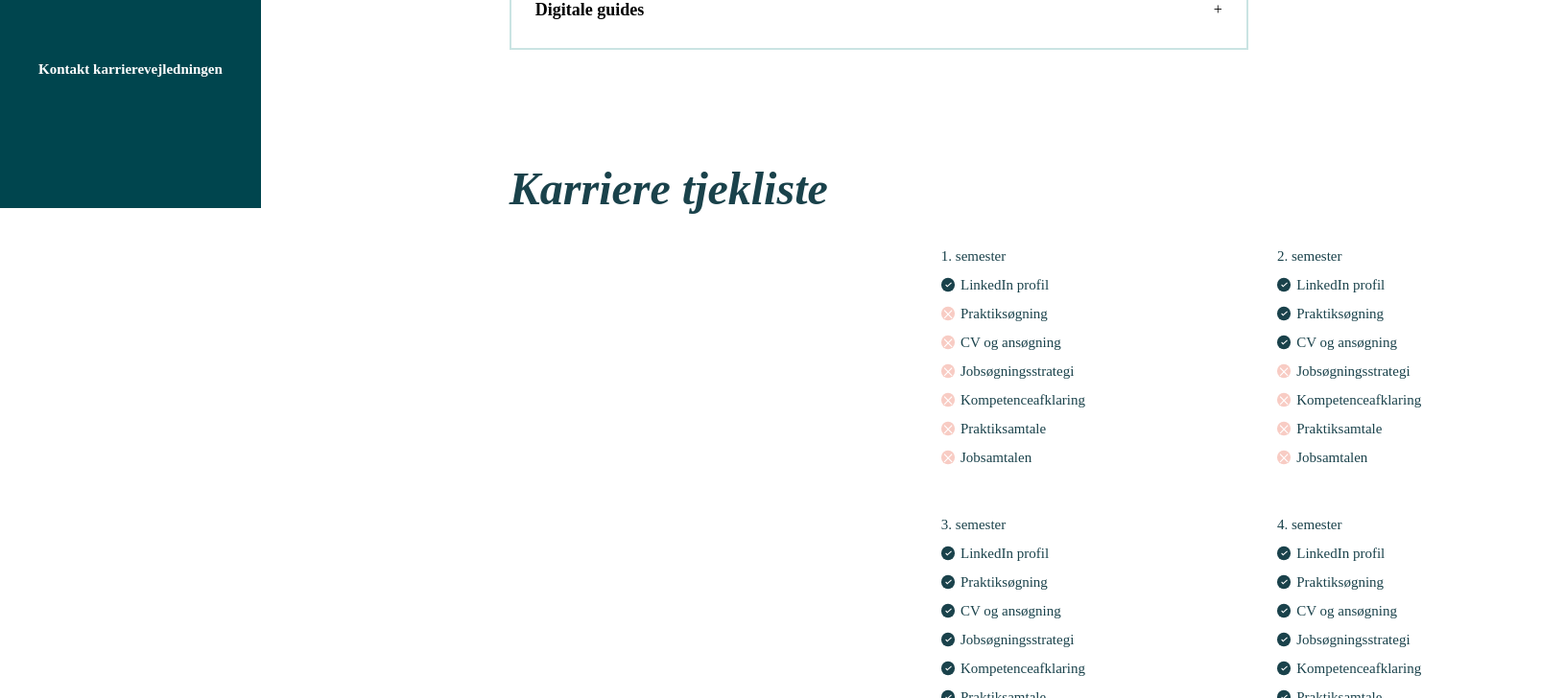
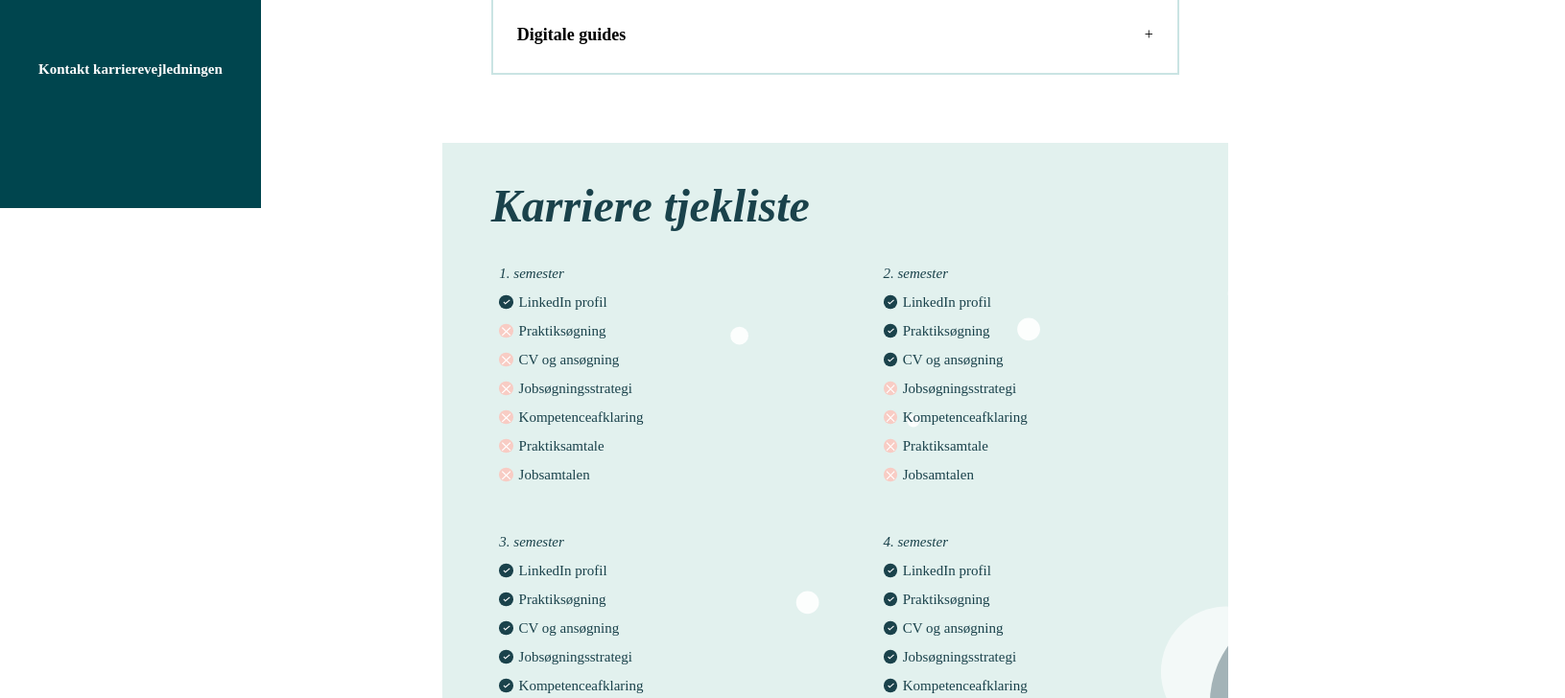
Before and after one commit to Kristoffer-Staugaard/hovedopgave, a Vue app: page /#/karrierevejledning in a window 1280 px wide. Shown: the part 700-1428 px from the top of the page at 96% size, 1631 px wide, since content can reach past the window. Built offline with nearby package versions, Linux system fonts and the light colour scheme; no server answers; a web font is replaced by a local one.

Commit message:
tjekliste opdateret

```diff
--- a/src/components/tjekliste.vue
+++ b/src/components/tjekliste.vue
@@ -4,13 +4,13 @@
 
 <template>
 
-    <section>
+    <section id="tjekliste-baggrund">
     <h2 class="italic">Karriere tjekliste</h2>
 
 <div class="flex-overordnet">
     <div class="flex-tjekliste">
             <div class="semester-opdeling">
-                <p>1. semester</p>
+                <p class="italic">1. semester</p>
 
             <div class="checkbox-class">
                 <img class="check-img" src="../assets/img/check.svg" alt="">
@@ -47,7 +47,7 @@
         </div>
 
         <div class="semester-opdeling">
-                <p>2. semester</p>
+                <p class="italic">2. semester</p>
 
                 <div class="checkbox-class">
                 <img class="check-img" src="../assets/img/check.svg" alt="">
@@ -86,7 +86,7 @@
 
         <div class="flex-tjekliste">
             <div class="semester-opdeling">
-                <p>3. semester</p>
+                <p class="italic">3. semester</p>
 
                 <div class="checkbox-class">
                     <img class="check-img" src="../assets/img/check.svg" alt="">
@@ -124,7 +124,7 @@
             </div>
 
             <div class="semester-opdeling">
-                <p>4. semester</p>
+                <p class="italic">4. semester</p>
                 <div class="checkbox-class">
                     <img class="check-img" src="../assets/img/check.svg" alt="">
                     <p>LinkedIn profil</p>
@@ -169,6 +169,13 @@
 
 <style scoped>
 
+#tjekliste-baggrund {
+    background-image: url("../assets/img/baggrund-tjekliste(2).svg");
+    background-repeat: no-repeat;
+    background-size: cover;
+
+}
+
 .italic {
     font-style: italic;
 }
@@ -182,18 +189,18 @@
     flex-direction: row;
     align-items: center;
     flex-wrap: wrap;
-    width: 750px;
+    width: 900px;
 }
 
 .semester-opdeling {
-    margin: 20px 100px 20px 100px;
+    margin: 20px 150px 20px 100px;
     display: flex;
     flex-direction: column;
 }
 
 .flex-overordnet {
     display: flex;
-    margin-left: 350px;
+    justify-content: center;
 }
 
 .check-img {
```
Also changed, not shown: src/assets/img/baggrund-tjekliste(2).svg (added).
